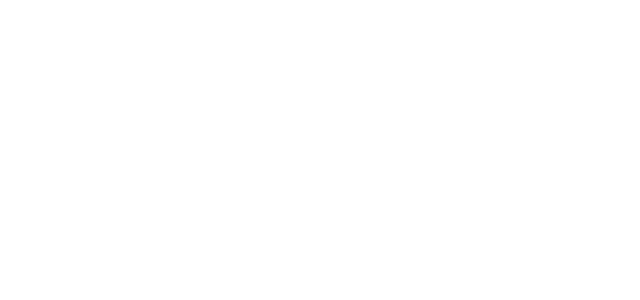
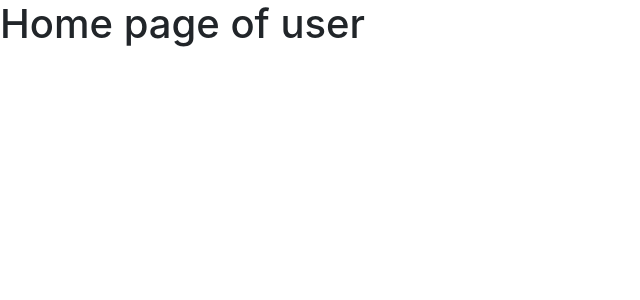
Before and after one commit to varshithauppula96/Get-Healthy, a React (Create React App) app: page /home/user/1 in a window 1280 px wide. Shown: the top 300 px of the page, without its empty margins (0-640 px from the left). Built offline with nearby package versions, Linux system fonts and the light colour scheme.

Commit message:
user home

```diff
--- a/src/App.js
+++ b/src/App.js
@@ -4,14 +4,15 @@
 import Home from "./components/home-anonymous/home";
 import Login from "./components/login-page/login";
 import SignUp from "./components/Registration/sign-up";
+import UserHome from "./components/home-user/user-home";
 function App() {
   return (
 <BrowserRouter>
 <div className="container-fill">
-  <Route path="/" exact={true}  component={Home}/>
+  <Route path="/home" exact={true}  component={Home}/>
   <Route path="/login" exact={true}  component={Login}/>
   <Route path="/sign-up" exact={true}  component={SignUp}/>
-
+  <Route path="/home/user/:userID" exact={true}  component={UserHome}/>
 </div>
 
 
--- /dev/null
+++ b/src/components/home-user/user-home.js
@@ -0,0 +1,9 @@
+import React from "react";
+
+const UserHome = () =>
+{
+    return (
+        <h1>Home page of user</h1>
+    )
+}
+export default UserHome
--- a/src/components/login-page/login.js
+++ b/src/components/login-page/login.js
@@ -26,7 +26,7 @@
                     <label className="col-sm-2 col-form-label"></label>
                     <div className="col-sm-10">
                         <button className="btn btn-primary btn-block wbdv-login"><a className="text-white"
-                                                                                    href="../profile/profile.template.client.html">Sign
+                                                                                    href="../home/user/123">Sign
                             in</a>
                         </button>
                         <div className="row">
```
